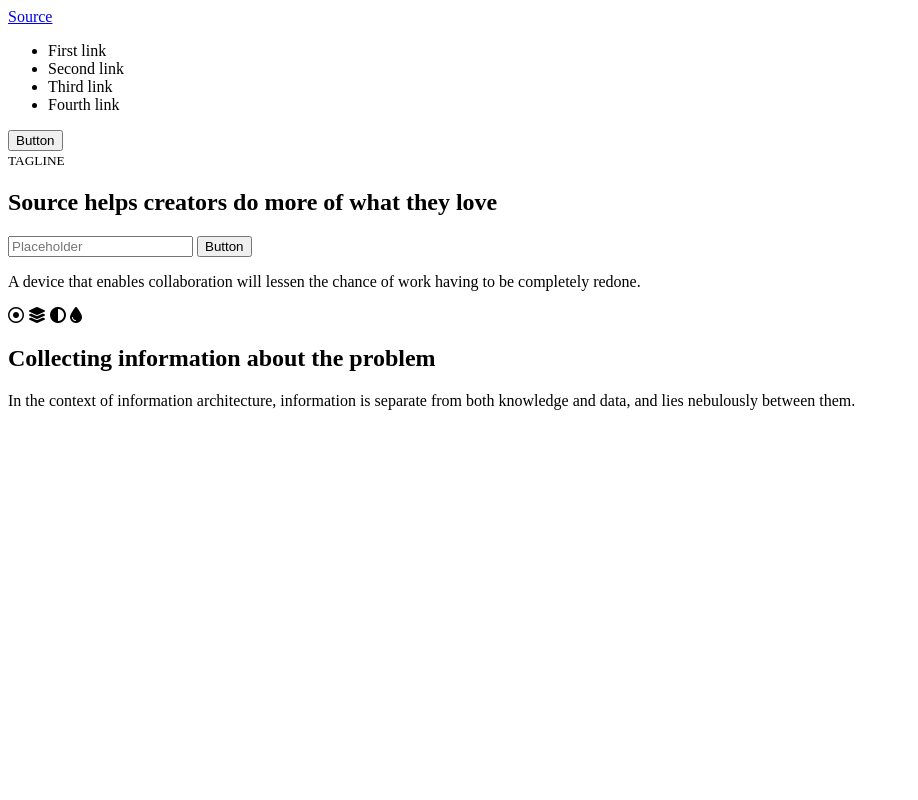
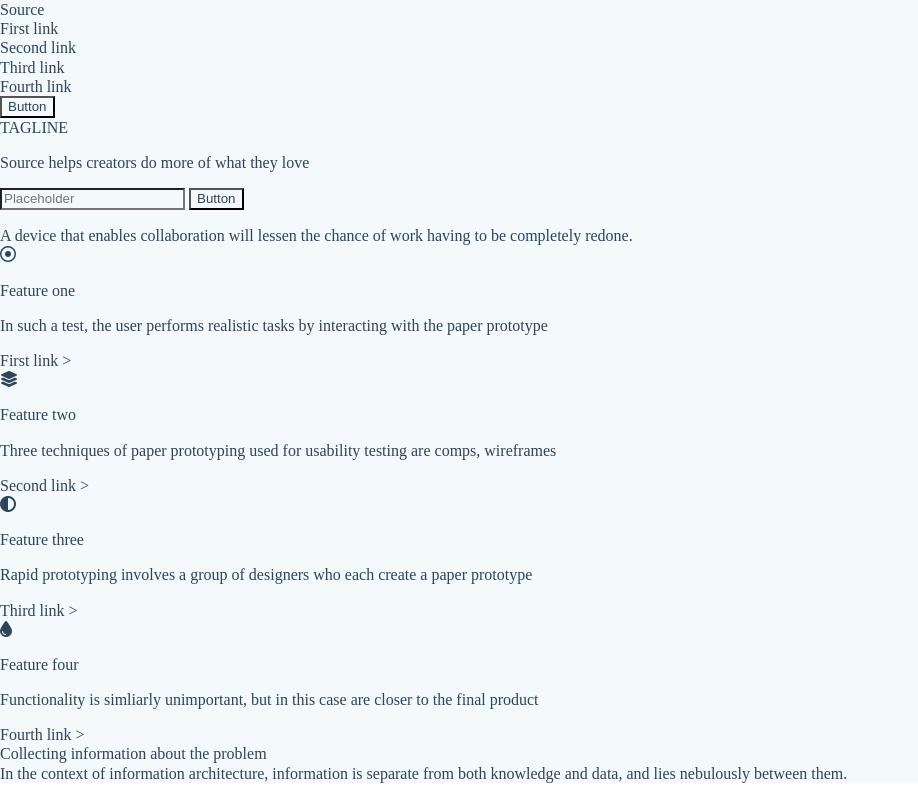
Before and after one commit to nbarnabee100devs/source, a plain HTML site: page index.html in a window 1280 px wide. Shown: the whole page, without its empty margins (0-918 px from the left). Drawn offline with Linux system fonts and the light colour scheme.

Commit message:
Commit final HTML, base CSS

```diff
--- a/index.html
+++ b/index.html
@@ -6,7 +6,7 @@
   <meta http-equiv="X-UA-Compatible" content="IE=edge">
   <meta name="viewport" content="width=device-width, initial-scale=1.0">
   <title>Source Wireframe</title>
-  <link rel="stylesheet" src="./style.css">
+  <link rel="stylesheet" href="./style.css">
   <script src="https://kit.fontawesome.com/ce239c50a9.js" crossorigin="anonymous"></script>
 </head>
 
@@ -14,7 +14,7 @@
   <header>
     <nav>
       <a href="#">Source</a>
-      <ul>
+      <ul role="list">
         <li>First link</li>
         <li>Second link</li>
         <li>Third link</li>
@@ -38,14 +38,36 @@
   </main>
 
   <section>
+    <ul role="list">
 
-    <i class="fa-regular fa-circle-dot"></i>
+      <li class="stack">
+        <i class="fa-regular fa-circle-dot"></i>
+        <h3>Feature one</h3>
+        <p>In such a test, the user performs realistic tasks by interacting with the paper prototype</p>
+        <a href="#">First link ></a>
+      </li>
 
-    <i class="fa-solid fa-layer-group"></i>
+      <li class="stack">
+        <i class="fa-solid fa-layer-group"></i>
+        <h3>Feature two</h3>
+        <p>Three techniques of paper prototyping used for usability testing are comps, wireframes</p>
+        <a href="#">Second link ></a>
+      </li>
 
-    <i class="fa-solid fa-circle-half-stroke"></i>
+      <li class="stack">
+        <i class="fa-solid fa-circle-half-stroke"></i>
+        <h3>Feature three</h3>
+        <p>Rapid prototyping involves a group of designers who each create a paper prototype</p>
+        <a href="#">Third link ></a>
+      </li>
 
-    <i class="fa-solid fa-droplet"></i>
+      <li class="stack">
+        <i class="fa-solid fa-droplet"></i>
+        <h3>Feature four</h3>
+        <p>Functionality is simliarly unimportant, but in this case are closer to the final product</p>
+        <a href="#">Fourth link ></a>
+      </li>
+    </ul>
   </section>
 
   <section>
--- a/style.css
+++ b/style.css
@@ -0,0 +1,91 @@
+/* http://meyerweb.com/eric/tools/css/reset/
+   v2.0 | 20110126
+   License: none (public domain)
+*/
+
+html, body, div, span, applet, object, iframe,
+h1, h2, h3, h4, h5, h6, p, blockquote, pre,
+a, abbr, acronym, address, big, cite, code,
+del, dfn, em, img, ins, kbd, q, s, samp,
+small, strike, strong, sub, sup, tt, var,
+b, u, i, center,
+dl, dt, dd, ol, ul, li,
+fieldset, form, label, legend,
+table, caption, tbody, tfoot, thead, tr, th, td,
+article, aside, canvas, details, embed,
+figure, figcaption, footer, header, hgroup,
+menu, nav, output, ruby, section, summary,
+time, mark, audio, video {
+	margin: 0;
+	padding: 0;
+	border: 0;
+	font-size: 100%;
+	font: inherit;
+	vertical-align: baseline;
+}
+/* HTML5 display-role reset for older browsers */
+article, aside, details, figcaption, figure,
+footer, header, hgroup, menu, nav, section {
+	display: block;
+}
+
+ul > li {
+	list-style-image: none;
+}
+
+blockquote, q {
+	quotes: none;
+}
+
+blockquote:before, blockquote:after,
+q:before, q:after {
+	content: '';
+	content: none;
+}
+
+table {
+	border-collapse: collapse;
+	border-spacing: 0;
+}
+
+a {
+  text-decoration: none;
+}
+
+*,
+*::before,
+*::after {
+  box-sizing: border-box;
+}
+
+.clearfix::after {
+  content: "";
+  display: table;
+  clear: both;
+}
+
+/*-----------------------
+  Base styles
+  -----------------------*/
+
+
+:root {
+  --dark: #2d445a;
+  --medium: #9db1c4;
+  --light: #f4f9fc;
+}
+
+.stack > * + * {
+  display:block;
+  margin-block-start: 1rem;
+}
+
+body * {
+  color: var(--dark);
+  background-color: var(--light);
+  line-height: 1.2;
+}
+
+/*-----------------
+  Header
+  -----------------*/
```
